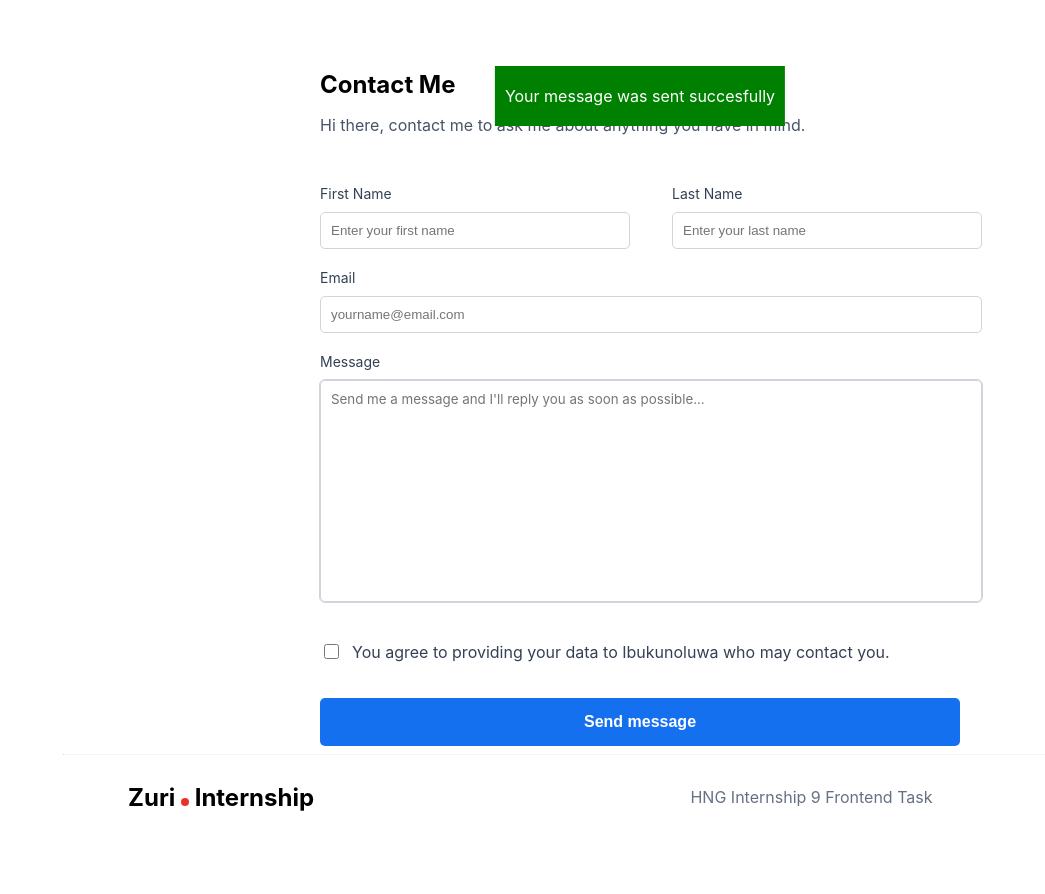
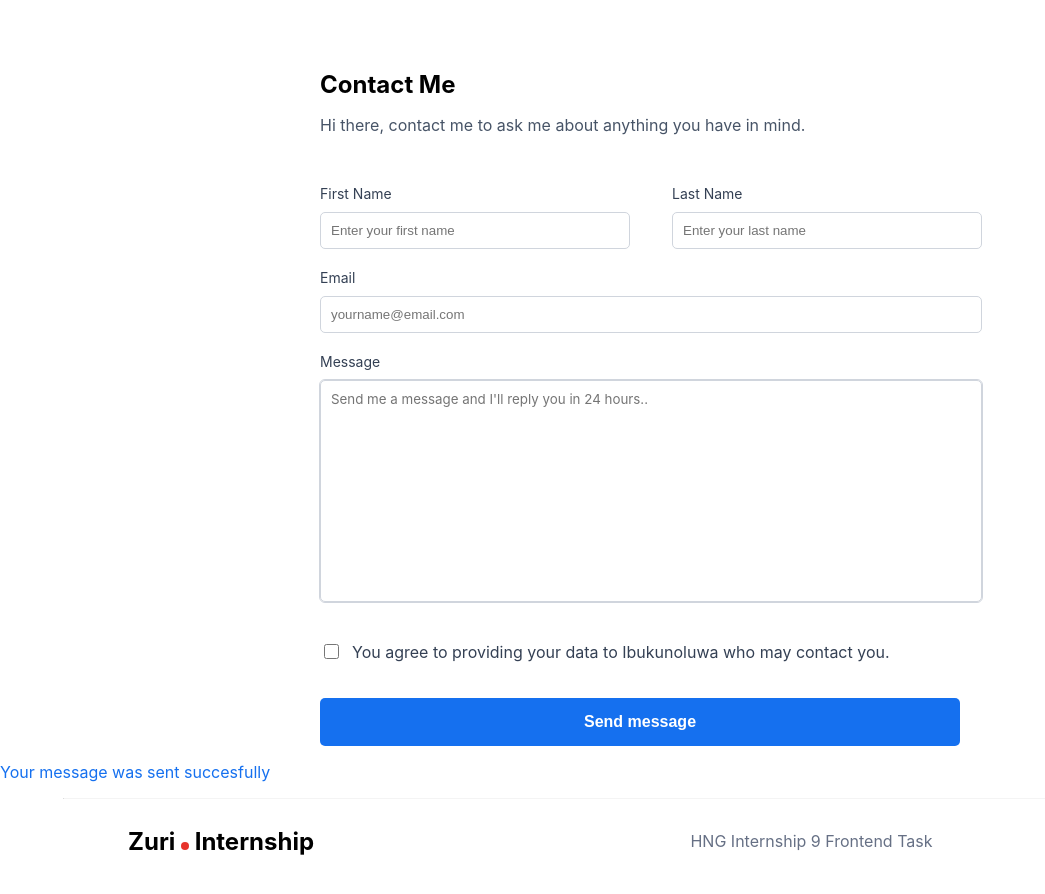
Before and after one commit to MadeByIbukunoluwa/HNGtask1, a React (Vite) app: page /contact in a window 1280 px wide. Both pictures are taken after typing "Sample", "Sample", "name@example.com", "Sample" into the empty fields and a click on the button "Send message". Shown: the top 894 px of the page, without its empty margins (0-1045 px from the left). Before the commit the page ends 872 px from the top, so only its background shows below. Built offline with nearby package versions, Linux system fonts and the light colour scheme.

Commit message:
feat:added message success notification

```diff
--- a/src/Pages/Contact/Contact.css
+++ b/src/Pages/Contact/Contact.css
@@ -1,14 +1,3 @@
-.form_modal {
-    position: fixed;
-    left: 50%;
-    top: 10%;
-    transform: translate(-50%, -50%);
-    background-color: green;
-    padding: 20px 10px;
-    text-align: center;
-    color: white;
-    font-size: 16px;
-}
 
 .contact_container {
     width: 50%;
--- a/src/Pages/Contact/Contact.jsx
+++ b/src/Pages/Contact/Contact.jsx
@@ -54,12 +54,6 @@ function ContactPage() {
 
   return (
     <section>
-
-      {showMessage && (
-        <p className="form_modal">Your message was sent succesfully</p>
-      )}
-
-
       <div className="contact_container">
         <h1>Contact Me</h1>
         <p>Hi there, contact me to ask me about anything you have in mind.</p>
@@ -68,13 +62,11 @@ function ContactPage() {
           action="POST"
           data-netlify="true"
           onSubmit={handleSubmit}
-          className= "contact_form"
+          className="contact_form"
         >
-
           <div className="form_names">
-
             <div>
-              <label >First Name</label>
+              <label>First Name</label>
               <input
                 value={formInfo.firstName}
                 onChange={handleInputChange}
@@ -101,7 +93,7 @@ function ContactPage() {
           </div>
 
           {/* email */}
-          <div className= "form_email" >
+          <div className="form_email">
             <label htmlFor="email">Email</label>
             <input
               value={formInfo.email}
@@ -115,7 +107,7 @@ function ContactPage() {
           </div>
 
           {/* message */}
-          <div className="form_message" >
+          <div className="form_message">
             <label htmlFor="message">Message</label>
             <textarea
               style={{
@@ -127,16 +119,17 @@ function ContactPage() {
               onChange={handleInputChange}
               id="message"
               name="message"
-              placeholder="Send me a message and I'll reply you as soon as possible..."
+              placeholder="Send me a message and I'll reply you in 24 hours.."
             ></textarea>
             {emailError && <p>Please enter a message</p>}
           </div>
 
           {/* confirmation */}
-          <div className= "form_confirm" >
+          <div className="form_confirm">
             <input type="checkbox" id="confirm" />
             <p>
-              You agree to providing your data to Ibukunoluwa who may contact you.
+              You agree to providing your data to Ibukunoluwa who may contact
+              you.
             </p>
           </div>
 
@@ -146,10 +139,11 @@ function ContactPage() {
           </button>
         </form>
       </div>
+      {showMessage && (
+        <p style={{ color: "#1570ef" }}>Your message was sent succesfully</p>
+      )}
 
       <FooterSection />
-
-
     </section>
   );
 }
```
